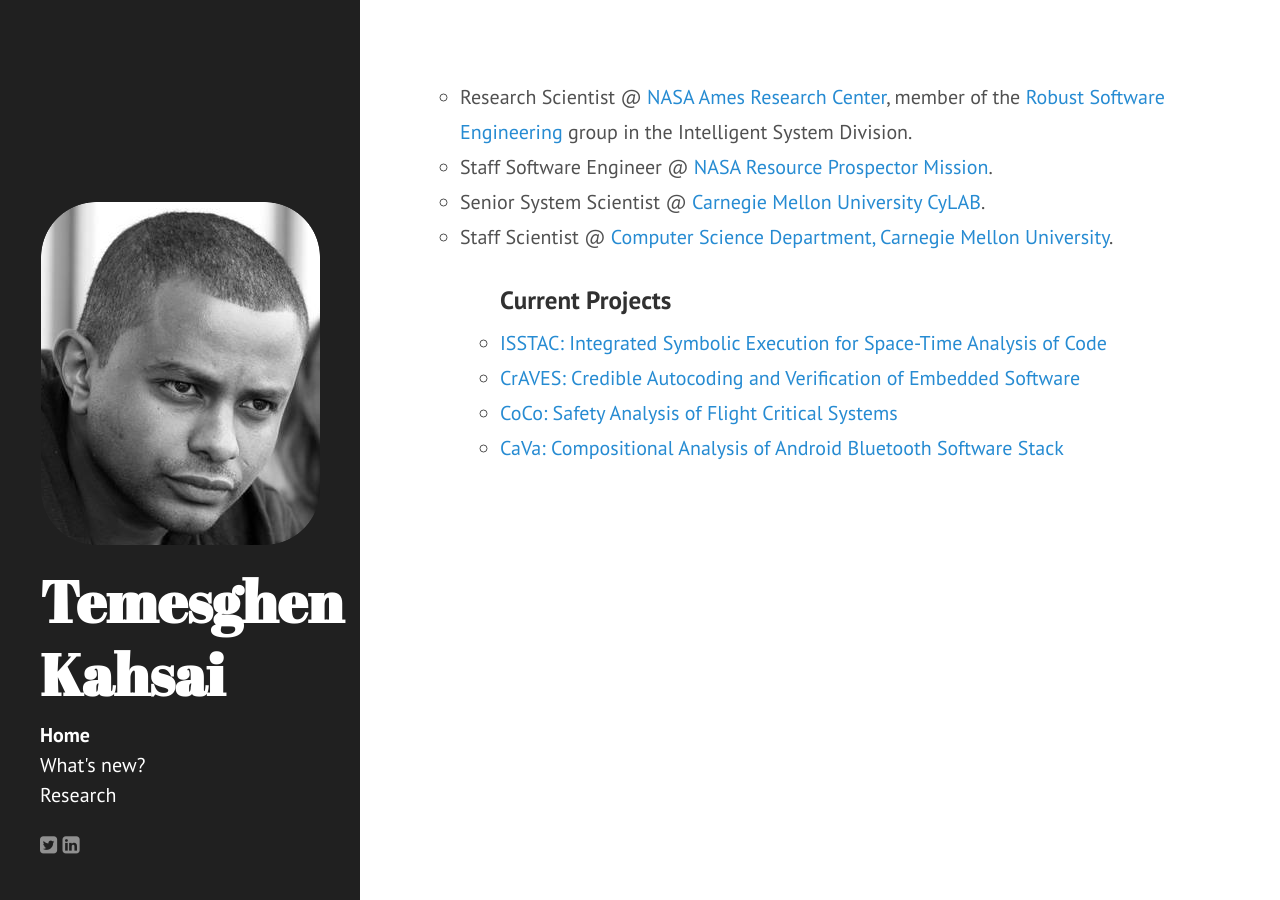
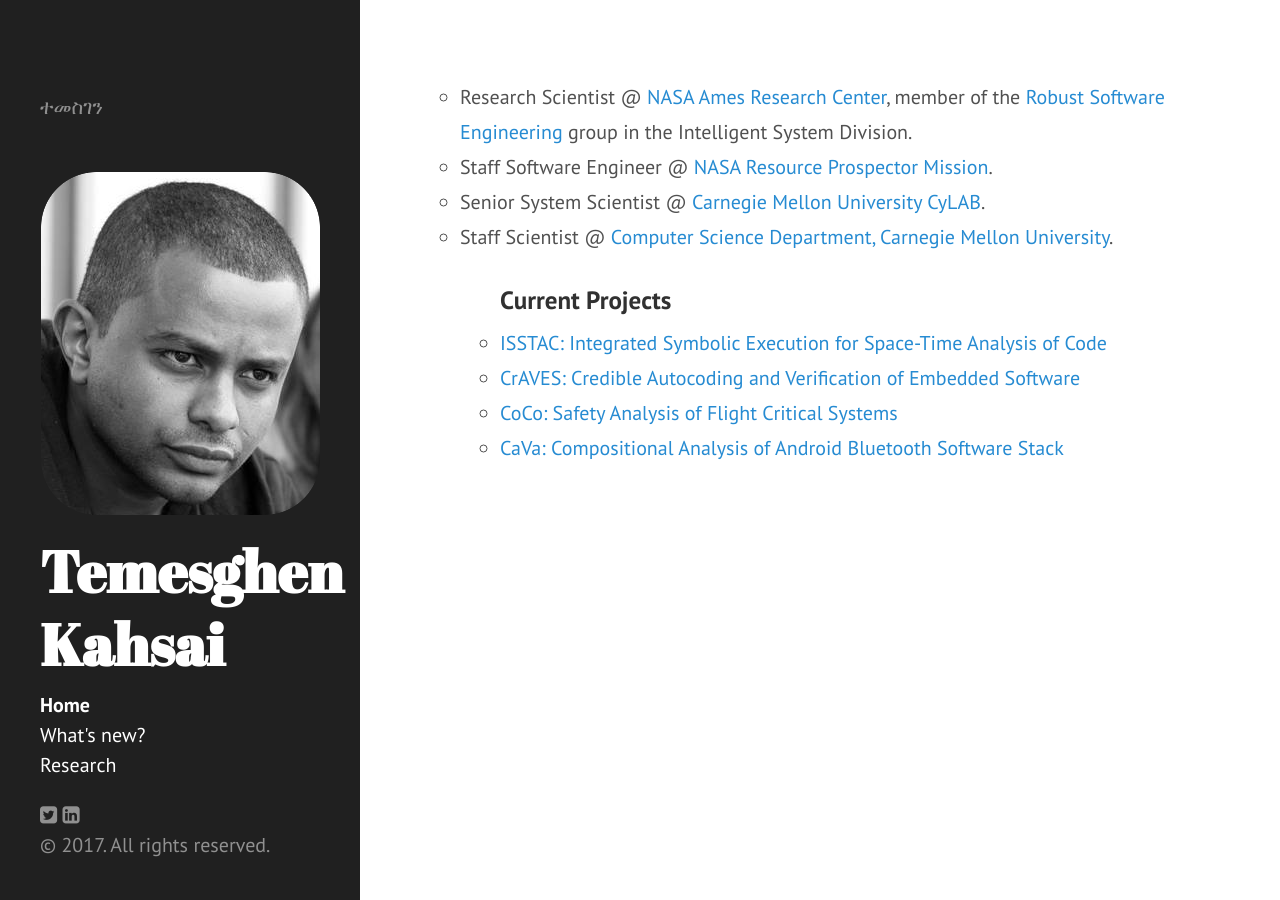
Before and after one commit to lememta/lememta.github.io, a Jekyll site: the page built from index.html, in a window 1280 px wide. Built offline with Jekyll 4.4.1, drawn with Linux system fonts in a browser that asks for light colours; nearby versions of some CDN libraries; the list of posts is cut into pages by our own code; some of the changed lines change nothing that is shown.

Commit message:
small update

```diff
--- a/_config.yml
+++ b/_config.yml
@@ -1,6 +1,6 @@
 # Site settings
 title: Temesghen Kahsai
-tagline: '&#4720&#4632&#4661&#4872&#4757'
+tagline: 'Temesghen Kahsai'
 email: lememta@gmail.com
 description: 'Personal site of Teme'
 baseurl: ""
--- a/_includes/sidebar.html
+++ b/_includes/sidebar.html
@@ -1,6 +1,8 @@
 <div class="sidebar">
   <div class="container sidebar-sticky">
 <p>
+    <br/><br/>
+    &#4720&#4632&#4661&#4872&#4757
     <br/><br/>
 </p>
     <div class="sidebar-mugshot">
@@ -41,7 +43,7 @@
       <a href="https://www.twitter.com/teme" target="_blank"><i class="fa fa-twitter-square"></i></a>
         <a href="http://www.linkedin.com/in/temesghen/" target="_blank"><i class="fa fa-linkedin-square"></i></a>
         <br/>
-        <!-- &copy; {{ site.time | date: '%Y' }}. All rights reserved. -->
+         &copy; {{ site.time | date: '%Y' }}. All rights reserved.
     </p>
   </div>
 </div>
```
